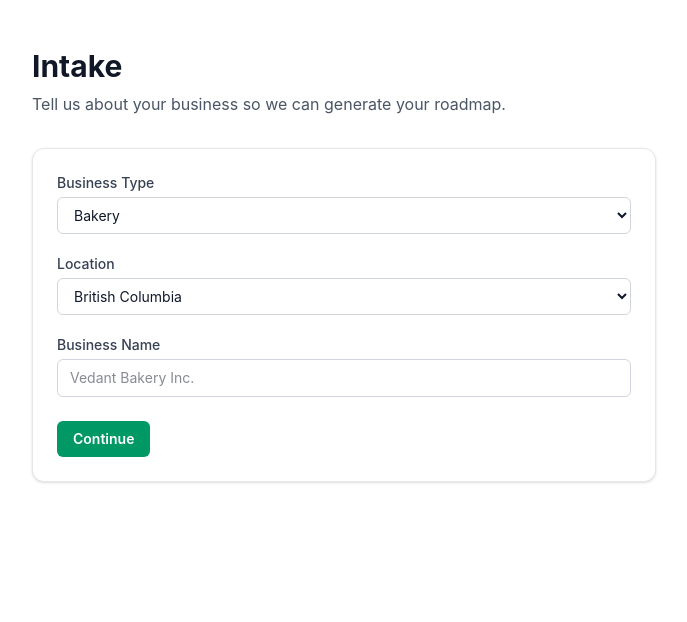
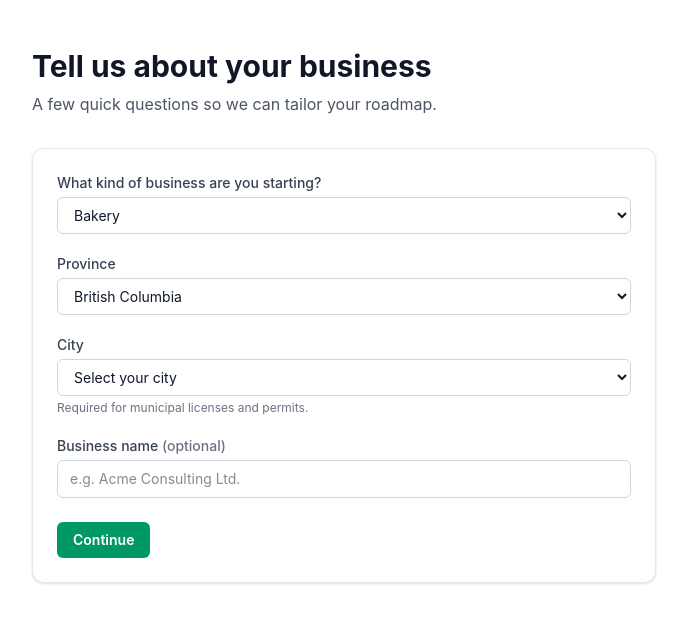
Before and after one commit to vedudx/buildBeaver, a Next.js app: page /intake in a window 1280 px wide. Shown: the top 622 px of the page, without its empty margins (296-983 px from the left). Built offline with nearby package versions, Linux system fonts and the light colour scheme.

Commit message:
Add province to intake form and also improve step/structure

```diff
--- a/src/app/intake/page.tsx
+++ b/src/app/intake/page.tsx
@@ -3,25 +3,35 @@
 import { useRouter } from "next/navigation";
 import { useState } from "react";
 import { useIntake } from "@/entities/intake/model/intake-context";
+import {
+  BUSINESS_TYPES,
+  BC_CITIES,
+  LOCATIONS,
+} from "@/shared/constants/intake-options";
 
 export default function IntakePage() {
   const router = useRouter();
   const { intakeData, setIntakeData } = useIntake();
-  const [businessType, setBusinessType] = useState(intakeData.businessType || "bakery");
-  const [location, setLocation] = useState(intakeData.location || "British Columbia");
+  const [businessType, setBusinessType] = useState(
+    intakeData.businessType || BUSINESS_TYPES[0].value,
+  );
+  const [location, setLocation] = useState(
+    intakeData.location || LOCATIONS[0].value,
+  );
+  const [city, setCity] = useState(intakeData.city || "");
   const [businessName, setBusinessName] = useState(intakeData.businessName || "");
 
   function handleSubmit(event: React.FormEvent<HTMLFormElement>) {
     event.preventDefault();
-    setIntakeData({ businessType, location, businessName });
+    setIntakeData({ businessType, location, city, businessName });
     router.push("/roadmap");
   }
 
   return (
     <main className="mx-auto flex min-h-screen w-full max-w-2xl flex-col px-6 py-12">
-      <h1 className="text-3xl font-bold text-gray-900">Intake</h1>
+      <h1 className="text-3xl font-bold text-gray-900">Tell us about your business</h1>
       <p className="mt-2 text-gray-600">
-        Tell us about your business so we can generate your roadmap.
+        A few quick questions so we can tailor your roadmap.
       </p>
 
       <form
@@ -31,37 +41,68 @@ export default function IntakePage() {
         <div className="space-y-5">
           <label className="block">
             <span className="mb-1 block text-sm font-medium text-gray-700">
-              Business Type
+              What kind of business are you starting?
             </span>
             <select
               value={businessType}
               onChange={(event) => setBusinessType(event.target.value)}
               className="w-full rounded-md border border-gray-300 px-3 py-2 text-sm outline-none ring-emerald-200 focus:ring"
             >
-              <option value="bakery">Bakery</option>
+              {BUSINESS_TYPES.map(({ value, label }) => (
+                <option key={value} value={value}>
+                  {label}
+                </option>
+              ))}
             </select>
           </label>
 
           <label className="block">
-            <span className="mb-1 block text-sm font-medium text-gray-700">Location</span>
+            <span className="mb-1 block text-sm font-medium text-gray-700">
+              Province
+            </span>
             <select
               value={location}
               onChange={(event) => setLocation(event.target.value)}
               className="w-full rounded-md border border-gray-300 px-3 py-2 text-sm outline-none ring-emerald-200 focus:ring"
             >
-              <option value="British Columbia">British Columbia</option>
+              {LOCATIONS.map(({ value, label }) => (
+                <option key={value} value={value}>
+                  {label}
+                </option>
+              ))}
             </select>
           </label>
 
           <label className="block">
             <span className="mb-1 block text-sm font-medium text-gray-700">
-              Business Name
+              City
+            </span>
+            <select
+              value={city}
+              onChange={(event) => setCity(event.target.value)}
+              className="w-full rounded-md border border-gray-300 px-3 py-2 text-sm outline-none ring-emerald-200 focus:ring"
+            >
+              <option value="">Select your city</option>
+              {BC_CITIES.map((c) => (
+                <option key={c} value={c}>
+                  {c}
+                </option>
+              ))}
+            </select>
+            <p className="mt-1 text-xs text-gray-500">
+              Required for municipal licenses and permits.
+            </p>
+          </label>
+
+          <label className="block">
+            <span className="mb-1 block text-sm font-medium text-gray-700">
+              Business name <span className="text-gray-500">(optional)</span>
             </span>
             <input
               type="text"
               value={businessName}
               onChange={(event) => setBusinessName(event.target.value)}
-              placeholder="Vedant Bakery Inc."
+              placeholder="e.g. Acme Consulting Ltd."
               className="w-full rounded-md border border-gray-300 px-3 py-2 text-sm outline-none ring-emerald-200 focus:ring"
             />
           </label>
--- a/src/app/step/[id]/page.tsx
+++ b/src/app/step/[id]/page.tsx
@@ -1,6 +1,7 @@
 import Link from "next/link";
 import { notFound } from "next/navigation";
 import { FormAssistant } from "@/features/form-assistant/ui/form-assistant";
+import { LicensesChecklist } from "@/features/licenses/ui/licenses-checklist";
 import { FormsEmbed } from "@/shared/ui/forms-embed";
 import { getStepById } from "@/shared/constants/steps";
 
@@ -51,16 +52,7 @@ export default async function StepPage({ params }: StepPageProps) {
 
           {step.type === "form" ? <FormAssistant step={step} /> : null}
 
-          {step.type === "semi" ? (
-            <div className="rounded-xl border border-gray-200 bg-white p-6 shadow-sm">
-              <h3 className="text-lg font-semibold text-gray-900">Checklist</h3>
-              <ul className="mt-3 list-disc space-y-2 pl-5 text-gray-700">
-                <li>Identify permit categories for your location.</li>
-                <li>Prepare supporting documents early.</li>
-                <li>Track expiration and renewal dates.</li>
-              </ul>
-            </div>
-          ) : null}
+          {step.type === "semi" ? <LicensesChecklist /> : null}
 
           {step.type === "info" && !hasForms ? (
             <div className="rounded-xl border border-gray-200 bg-white p-6 shadow-sm">
--- a/src/entities/intake/model/intake-context.tsx
+++ b/src/entities/intake/model/intake-context.tsx
@@ -9,8 +9,9 @@ type IntakeContextValue = {
 };
 
 const initialIntakeData: IntakeData = {
-  businessType: "bakery",
+  businessType: "",
   location: "British Columbia",
+  city: "",
   businessName: "",
 };
 
--- a/src/features/form-assistant/ui/form-assistant.tsx
+++ b/src/features/form-assistant/ui/form-assistant.tsx
@@ -1,6 +1,6 @@
 "use client";
 
-import { useMemo, useState } from "react";
+import React, { useMemo } from "react";
 import { useIntake } from "@/entities/intake/model/intake-context";
 import { useFormData } from "@/entities/form/model/form-context";
 import type {
@@ -50,6 +50,11 @@ const fieldHelp: Partial<Record<FormFieldKey, string>> = {
 };
 
 const stepPanelCopy: Record<string, { title: string; blurb: string }> = {
+  structure: {
+    title: "Your structure and registration details",
+    blurb:
+      "Choose your business structure and enter your name and address. Generate copy-ready output to use when you register with BC.",
+  },
   register_business: {
     title: "Registration details",
     blurb:
@@ -89,14 +94,18 @@ export function FormAssistant({ step }: FormAssistantProps) {
     ownership_type: formData.ownership_type,
     address:
       formData.address ||
-      (intakeData.location ? `${intakeData.location}, Canada` : ""),
+      (intakeData.city
+        ? `${intakeData.city}, BC, Canada`
+        : intakeData.location
+          ? `${intakeData.location}, Canada`
+          : ""),
     start_date: formData.start_date,
     gst_threshold: formData.gst_threshold,
   };
 
-  const [output, setOutput] = useState("");
-  const [copied, setCopied] = useState(false);
-  const [isGenerating, setIsGenerating] = useState(false);
+  const [output, setOutput] = React.useState("");
+  const [copied, setCopied] = React.useState(false);
+  const [isGenerating, setIsGenerating] = React.useState(false);
 
   const fields = useMemo(() => step.formFields ?? [], [step.formFields]);
 
--- /dev/null
+++ b/src/features/licenses/ui/licenses-checklist.tsx
@@ -0,0 +1,28 @@
+"use client";
+
+import { useIntake } from "@/entities/intake/model/intake-context";
+
+export function LicensesChecklist() {
+  const { intakeData } = useIntake();
+  const city = intakeData.city?.trim();
+
+  const showCityGuidance = city && city !== "Other";
+
+  return (
+    <div className="rounded-xl border border-gray-200 bg-white p-6 shadow-sm">
+      <h3 className="text-lg font-semibold text-gray-900">Checklist</h3>
+      <ul className="mt-3 list-disc space-y-2 pl-5 text-gray-700">
+        {showCityGuidance ? (
+          <li>
+            Contact the City of {city} for municipal business license requirements.
+          </li>
+        ) : (
+          <li>Identify permit categories for your location.</li>
+        )}
+        <li>Check provincial and industry-specific licenses (e.g. FoodSafe for food businesses).</li>
+        <li>Prepare supporting documents early.</li>
+        <li>Track expiration and renewal dates.</li>
+      </ul>
+    </div>
+  );
+}
--- /dev/null
+++ b/src/shared/constants/intake-options.ts
@@ -0,0 +1,55 @@
+/** Business type options for intake. Values are stored as-is; labels are for display. */
+export const BUSINESS_TYPES = [
+  { value: "bakery", label: "Bakery" },
+  { value: "restaurant", label: "Restaurant / Café" },
+  { value: "retail", label: "Retail store" },
+  { value: "consulting", label: "Consulting / Professional services" },
+  { value: "home_services", label: "Home services (cleaning, landscaping)" },
+  { value: "trades", label: "Trades (plumbing, electrical, HVAC)" },
+  { value: "ecommerce", label: "E-commerce / Online store" },
+  { value: "photography", label: "Photography / Creative services" },
+  { value: "fitness", label: "Fitness / Wellness" },
+  { value: "childcare", label: "Childcare" },
+  { value: "automotive", label: "Automotive (repair, detailing)" },
+  { value: "construction", label: "Construction / Contracting" },
+  { value: "salon", label: "Salon / Personal care" },
+  { value: "other", label: "Other" },
+] as const;
+
+/** Location limited to BC for now. */
+export const LOCATIONS = [
+  { value: "British Columbia", label: "British Columbia" },
+] as const;
+
+/** Major BC cities for municipal license lookups. */
+export const BC_CITIES = [
+  "Vancouver",
+  "Victoria",
+  "Surrey",
+  "Burnaby",
+  "Richmond",
+  "Abbotsford",
+  "Coquitlam",
+  "Kelowna",
+  "Saanich",
+  "Delta",
+  "Langley",
+  "Kamloops",
+  "Nanaimo",
+  "Prince George",
+  "Chilliwack",
+  "New Westminster",
+  "Vernon",
+  "Courtenay",
+  "Fort St. John",
+  "Penticton",
+  "Campbell River",
+  "Cranbrook",
+  "Prince Rupert",
+  "Dawson Creek",
+  "Port Alberni",
+  "Williams Lake",
+  "Terrace",
+  "Quesnel",
+  "Other",
+] as const;
--- a/src/shared/constants/steps.ts
+++ b/src/shared/constants/steps.ts
@@ -5,13 +5,26 @@ export const STEP_CONFIGS: StepConfig[] = [
     id: "structure",
     title: "Choose Business Structure",
     shortExplanation:
-      "Pick the legal structure that fits your risk, tax, and growth needs.",
+      "Your legal structure affects taxes, liability, and registration. Decide first, then enter your details below to generate copy-ready information for BC registration.",
     bulletPoints: [
-      "Compare sole proprietorship vs corporation.",
-      "Review tax implications and liability protection.",
-      "Choose a structure before registration steps.",
+      "Sole proprietorship: simple, low cost, but you're personally liable for business debts.",
+      "Corporation: separate legal entity, liability protection, higher setup cost (~$350+ in BC).",
+      "You’ll need your business name and address for registration—gather them here.",
     ],
-    type: "info",
+    optionalLink: {
+      href: "https://www2.gov.bc.ca/gov/content/employment-business/business/managing-a-business/small-business-resources/small-business-bc",
+      label: "Small Business BC — Structure Guide",
+    },
+    forms: [
+      {
+        title: "BC Business Structure Guide",
+        href: "https://www2.gov.bc.ca/gov/content/employment-business/business/managing-a-business/permits-licences/business-licence",
+        authority: "BC Government",
+        embeddable: false,
+      },
+    ],
+    type: "form",
+    formFields: ["ownership_type", "business_name", "address"],
   },
   {
     id: "register_business",
--- a/src/shared/types/business.ts
+++ b/src/shared/types/business.ts
@@ -1,6 +1,7 @@
 export type IntakeData = {
   businessType: string;
   location: string;
+  city: string;
   businessName: string;
 };
 
```
